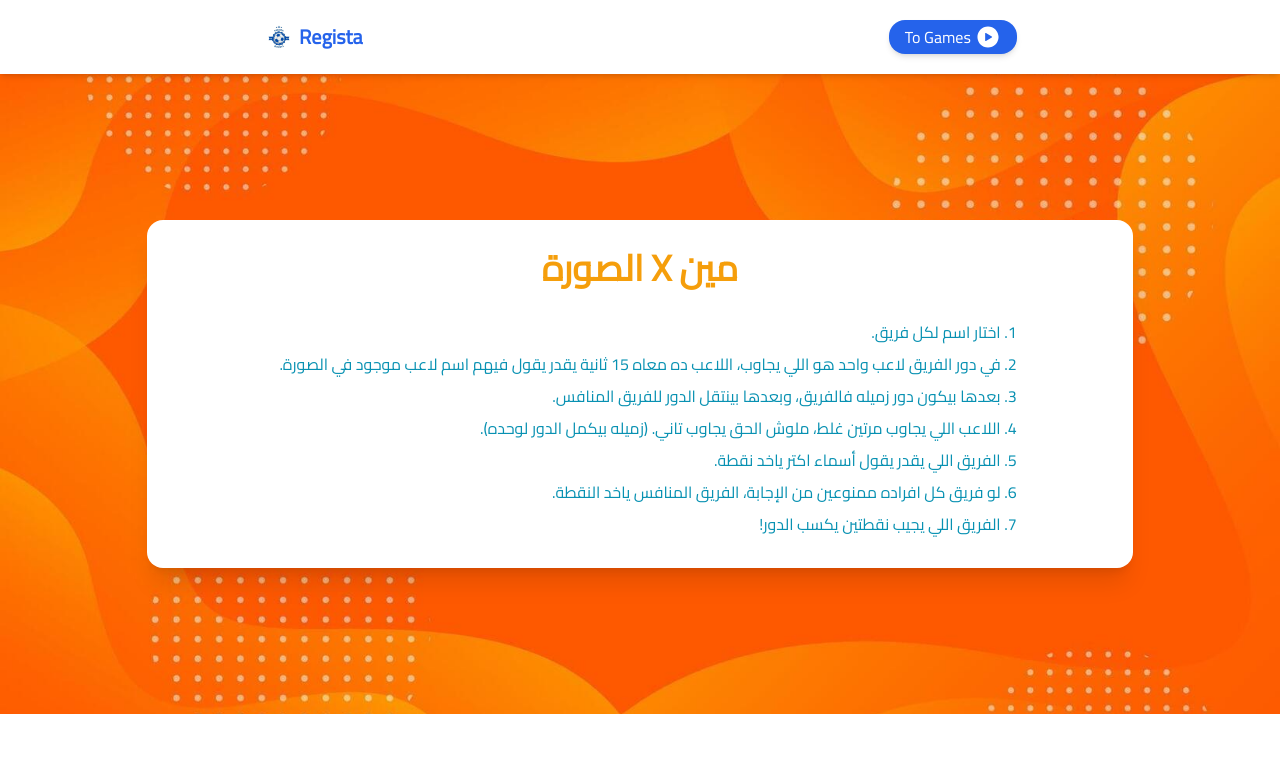
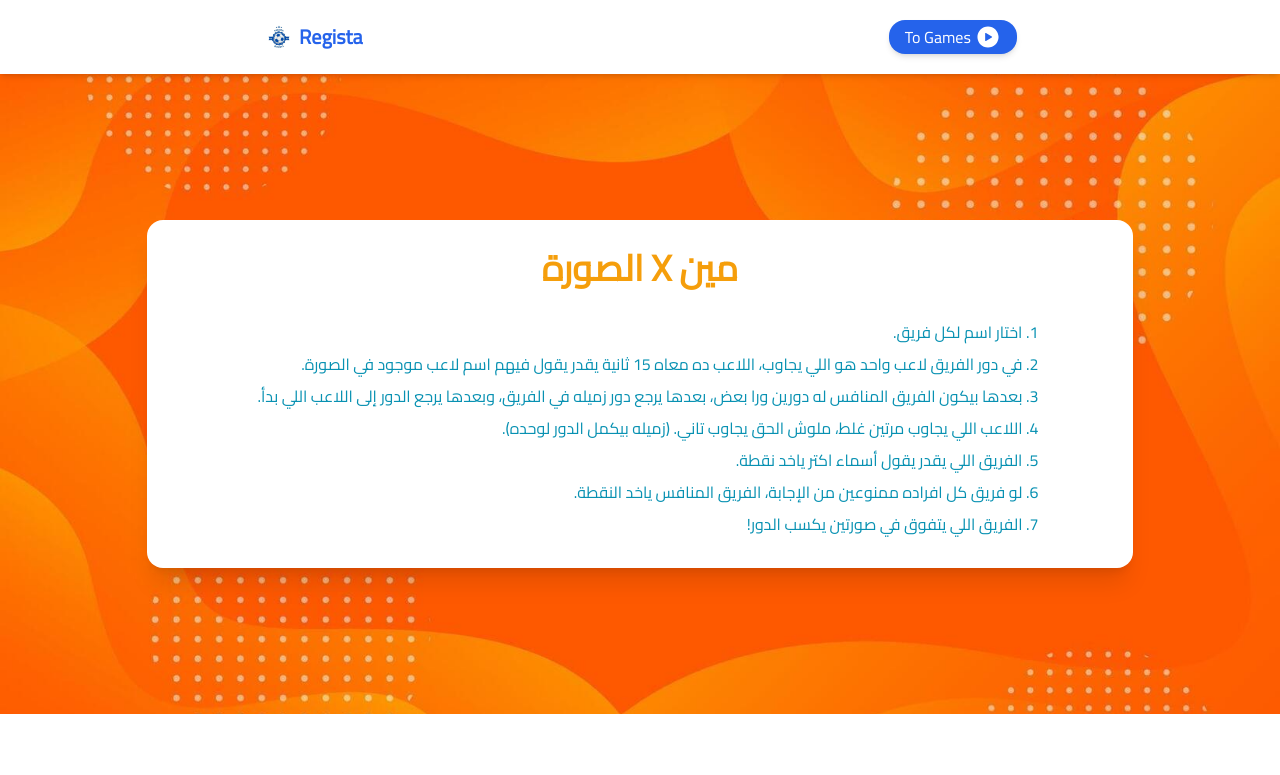
Before and after one commit to JooZef315/Regista-Football-Quizzes, a Next.js app: page /squads/info in a window 1280 px wide. Shown: the top 775 px of the page. Built offline with nearby package versions, Linux system fonts and the light colour scheme.

Commit message:
edit squads info

```diff
--- a/src/app/squads/info/page.tsx
+++ b/src/app/squads/info/page.tsx
@@ -12,7 +12,8 @@ export default function SquadInfo() {
           يقول فيهم اسم لاعب موجود في الصورة.
         </li>
         <li>
-          بعدها بيكون دور زميله فالفريق، وبعدها بينتقل الدور للفريق المنافس.
+          بعدها بيكون الفريق المنافس له دورين ورا بعض، بعدها يرجع دور زميله في
+          الفريق، وبعدها يرجع الدور إلى اللاعب اللي بدأ.
         </li>
         <li>
           اللاعب اللي يجاوب مرتين غلط، ملوش الحق يجاوب تاني. (زميله بيكمل الدور
@@ -22,7 +23,7 @@ export default function SquadInfo() {
         <li>
           لو فريق كل افراده ممنوعين من الإجابة، الفريق المنافس ياخد النقطة.
         </li>
-        <li>الفريق اللي يجيب نقطتين يكسب الدور! </li>
+        <li>الفريق اللي يتفوق في صورتين يكسب الدور! </li>
       </>
     ),
   };
```
